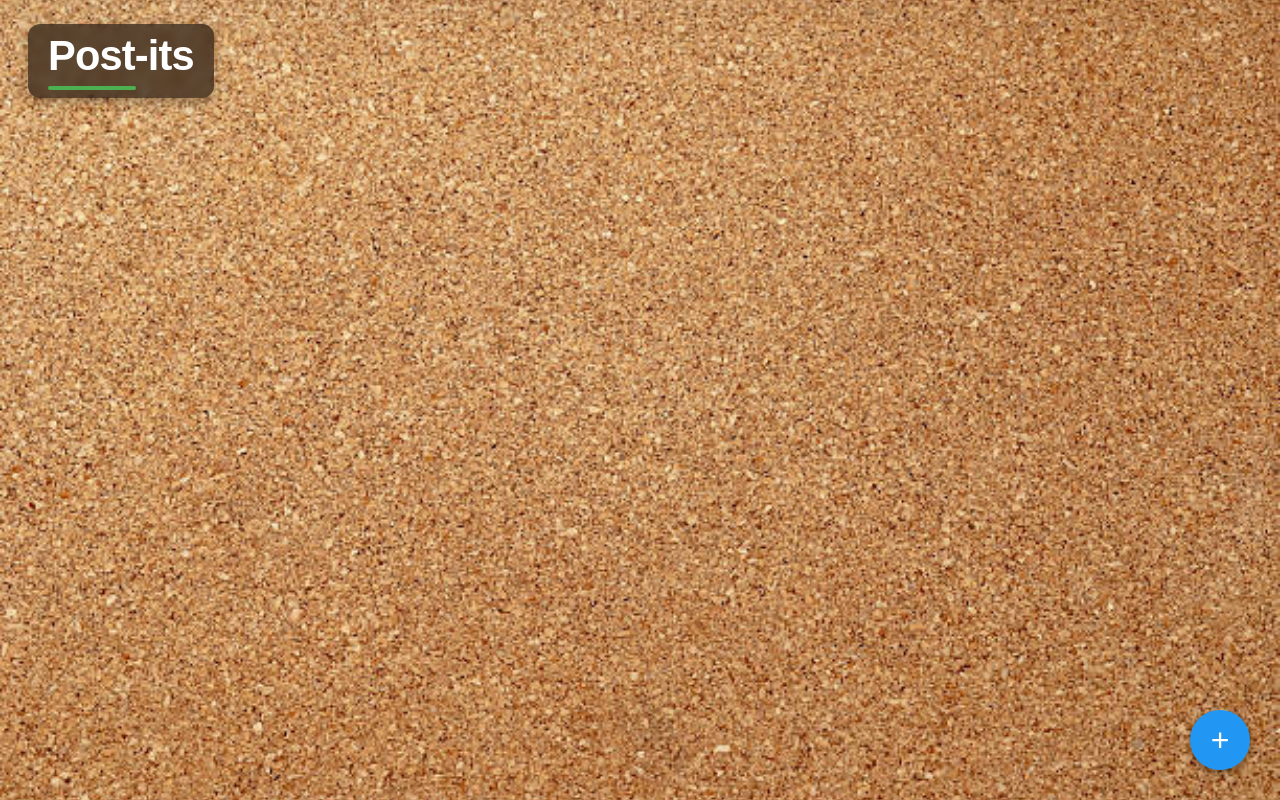
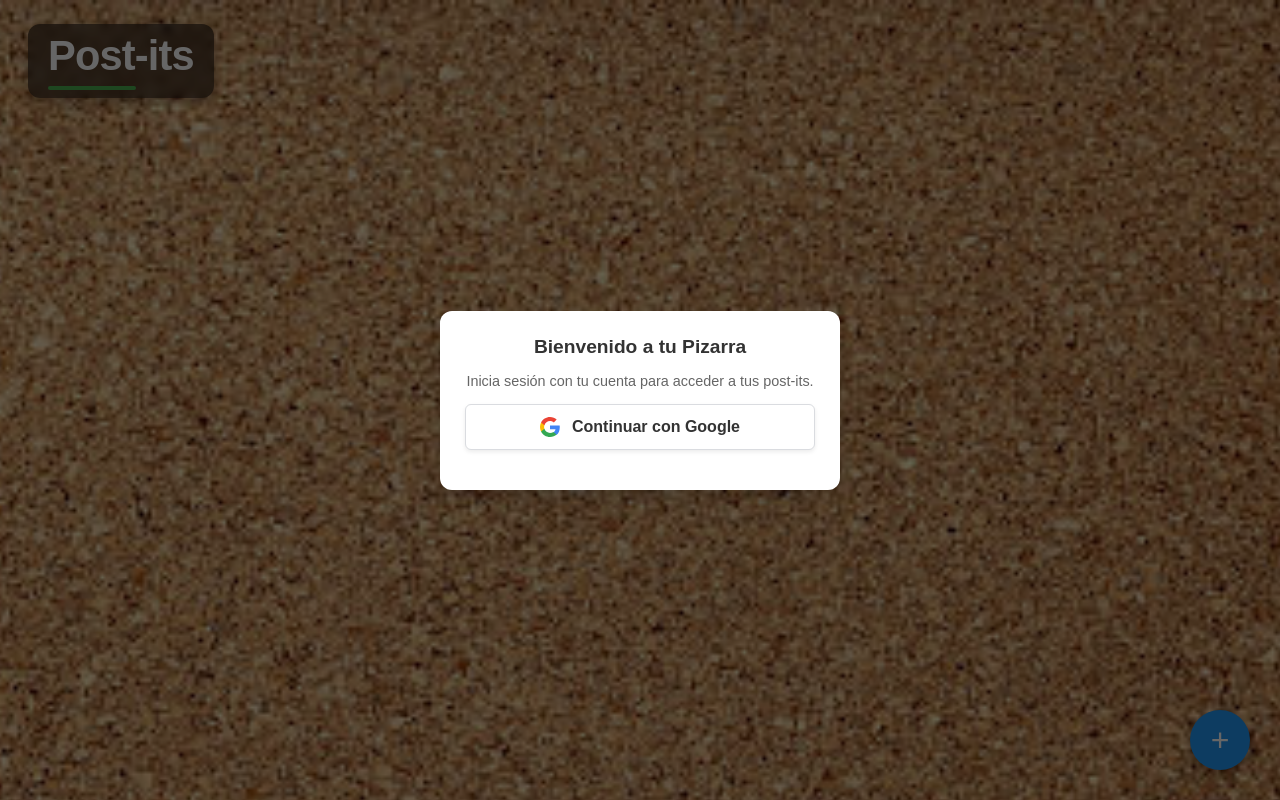
Before and after one commit to cristiannico108-sys/Pizarra-de-Post-its-Interactivos, a plain HTML site: page index.html in a window 1280 px wide. Shown: the top 800 px of the page. Drawn offline with Linux system fonts and the light colour scheme.

Commit message:
Empiezo con el menú de log in

```diff
--- a/index.html
+++ b/index.html
@@ -9,6 +9,37 @@
 </head>
 
 <body>
+
+
+    <!-- Modal para INICIAR SESIÓN CON GOOGLE -->
+    <div id="modal-login" class="modal" style="display: flex;">
+        <div class="modal-contenido" style="text-align: center;">
+            <h2>Bienvenido a tu Pizarra</h2>
+            <p>Inicia sesión con tu cuenta para acceder a tus post-its.</p>
+
+            <button type="button" id="btn-google-login" class="btn-google">
+                <svg width="20" height="20" viewBox="0 0 24 24">
+                    <path fill="#4285F4" d="M23.745 12.27c0-.7-.06-1.4-.19-2.07H12v4.51h6.6c-.29 1.52-1.14 2.82-2.4 3.68v3.05h3.88c2.27-2.09 3.665-5.17 3.665-9.17z"/>
+                    <path fill="#34A853" d="M12 24c3.24 0 5.95-1.08 7.93-2.91l-3.88-3.05c-1.08.72-2.45 1.16-4.05 1.16-3.12 0-5.77-2.11-6.72-4.96H1.29v3.14C3.26 21.3 7.31 24 12 24z"/>
+                    <path fill="#FBBC05" d="M5.28 14.24c-.24-.72-.38-1.49-.38-2.24s.14-1.52.38-2.24V6.62H1.29C.47 8.24 0 10.06 0 12s.47 3.76 1.29 5.38l3.99-3.14z"/>
+                    <path fill="#EA4335" d="M12 4.75c1.77 0 3.35.61 4.6 1.8l3.42-3.42C17.95 1.19 15.24 0 12 0 7.31 0 3.26 2.7 1.29 6.62l3.99 3.14c.95-2.85 3.6-4.96 6.72-4.96z"/>
+                </svg>
+                Continuar con Google
+            </button>
+
+            <p id="mensaje-error-login" class="error-login"></p>
+        </div>
+    </div>
+
+
+
+    <!-- PARA PODER CERRAR SESIÓN UNA VEZ DENTRO -->
+    <div id="pizarra">
+    <h1>Post-its</h1>
+    <button id="btn-logout" style="display: none;">Cerrar sesión</button>
+    </div>
+
+
 
     <!-- Lienzo donde se colocarán todos los post-its -->
     <div id="pizarra">
--- a/styles.css
+++ b/styles.css
@@ -218,3 +218,49 @@ body {
     background-color: var(--color-btn-secundario);
     color: #333;
 }
+
+/* ==================================================
+        LOGIN CON GOOGLE Y LOGOUT
+   ================================================== */
+
+.btn-google {
+    display: flex;
+    align-items: center;
+    justify-content: center;
+    gap: 12px;
+    width: 100%;
+    padding: 12px;
+    background-color: #ffffff;
+    color: #333333;
+    border: 1px solid #dadce0;
+    border-radius: 6px;
+    font-family: var(--font-family);
+    font-size: 1rem;
+    font-weight: 600;
+    cursor: pointer;
+    box-shadow: 0 2px 4px rgba(0, 0, 0, 0.08);
+    transition: background-color 0.2s ease;
+}
+
+.btn-google:hover {
+    background-color: #f8f9fa;
+}
+
+.error-login {
+    color: var(--color-btn-peligro);
+    font-size: 0.85rem;
+}
+
+#btn-logout {
+    position: absolute;
+    top: 28px;
+    right: 32px;
+    padding: 10px 16px;
+    background-color: rgba(30, 20, 15, 0.75);
+    color: white;
+    border: none;
+    border-radius: 8px;
+    font-family: var(--font-family);
+    cursor: pointer;
+    z-index: 100;
+}
```
